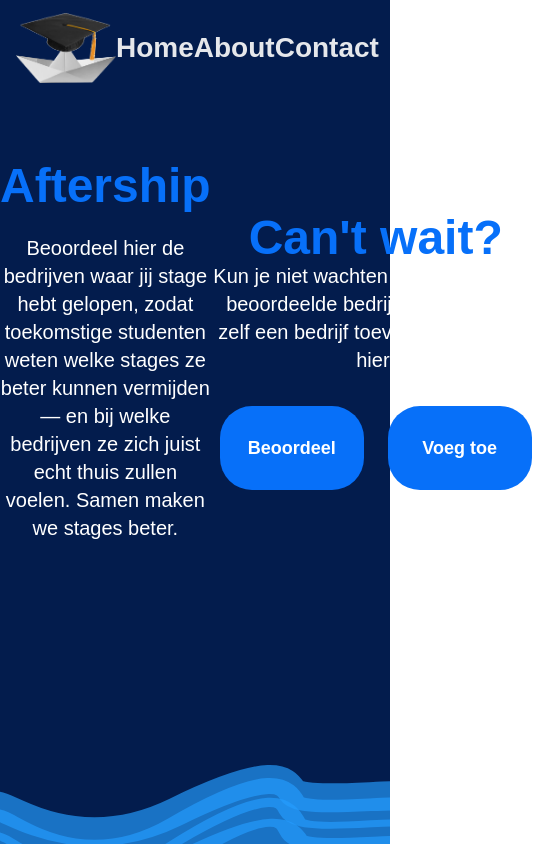
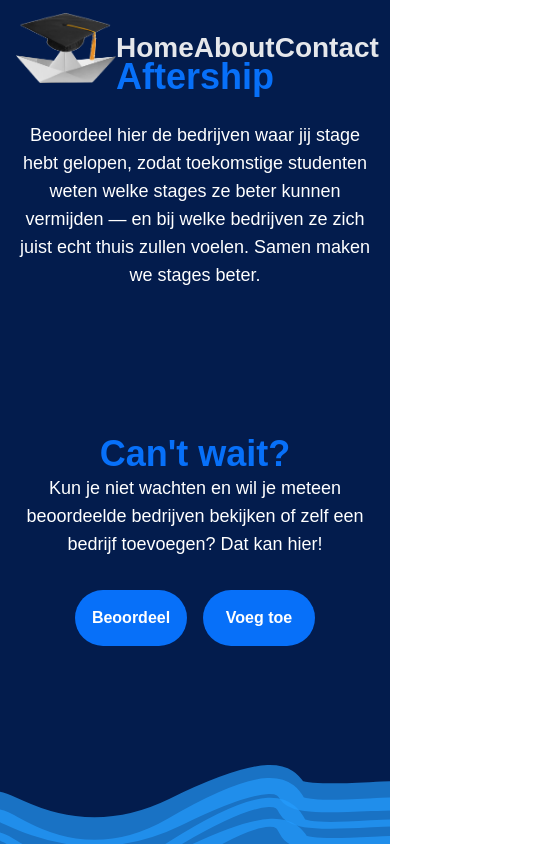
Before and after one commit to BBlaist/aftership, a Next.js app: page / in a window 390 px wide. Shown: the top 846 px of the page, 541 px wide, since content can reach past the window. Built offline with nearby package versions, Linux system fonts and the light colour scheme.

Commit message:
Responsive text

```diff
--- a/src/app/main.tsx
+++ b/src/app/main.tsx
@@ -4,30 +4,34 @@
 export default function Main() {
   return (
     <div className="w-full h-screen bg-[#031c4d] text-black relative">
-      <div className="flex flex-row justify-around items-center h-5/6">
-        <div className="flex flex-col  w-[570px] text-center">
-          <h2 className="text-[#0770F9] font-bold text-5xl">Aftership</h2>
+      <div className="flex flex-col lg:flex-row justify-around items-center h-5/6 px-4">
+        <div className="flex flex-col w-full lg:w-[570px] text-center mb-8 lg:mb-0">
+          <h2 className="text-[#0770F9] font-bold text-4xl lg:text-5xl">Aftership</h2>
           <br />
-          <p className="text-xl text-white">
+          <p className="text-lg lg:text-xl text-white">
             Beoordeel hier de bedrijven waar jij stage hebt gelopen, zodat
             toekomstige studenten weten welke stages ze beter kunnen vermijden —
             en bij welke bedrijven ze zich juist echt thuis zullen voelen. Samen
             maken we stages beter.
           </p>
         </div>
-        <div className="flex flex-col w-[570px] text-center justify-center items-center">
-          <h2 className="text-[#0770F9] font-bold text-5xl">Can't wait?</h2>
-          <p className="text-xl text-white w-[330px]">
+        <div className="flex flex-col w-full lg:w-[570px] text-center justify-center items-center">
+          <h2 className="text-[#0770F9] font-bold text-4xl lg:text-5xl">Can't wait?</h2>
+          <p className="text-lg lg:text-xl text-white w-full sm:w-[330px]">
             Kun je niet wachten en wil je meteen beoordeelde bedrijven bekijken
             of zelf een bedrijf toevoegen? Dat kan hier!
           </p>
-          <div className="flex flex-row gap-6 mt-8 text-white font-bold text-lg">
-          <a className="bg-[#0770F9] p-7 w-36 rounded-4xl" href="#"><button>Beoordeel</button></a>
-          <a className="bg-[#0770F9] p-7 w-36 rounded-4xl" href="#"><button>Voeg toe</button></a>
+          <div className="flex flex-row gap-4 sm:gap-6 mt-8 text-white font-bold text-base sm:text-lg">
+            <a className="bg-[#0770F9] p-4 sm:p-7 w-28 sm:w-36 rounded-4xl" href="#">
+              <button>Beoordeel</button>
+            </a>
+            <a className="bg-[#0770F9] p-4 sm:p-7 w-28 sm:w-36 rounded-4xl" href="#">
+              <button>Voeg toe</button>
+            </a>
           </div>
         </div>
       </div>
-      <div className="absolute bottom-0 w-full ">
+      <div className="absolute bottom-0 w-full">
         <AnimatedWave />
       </div>
     </div>
```
